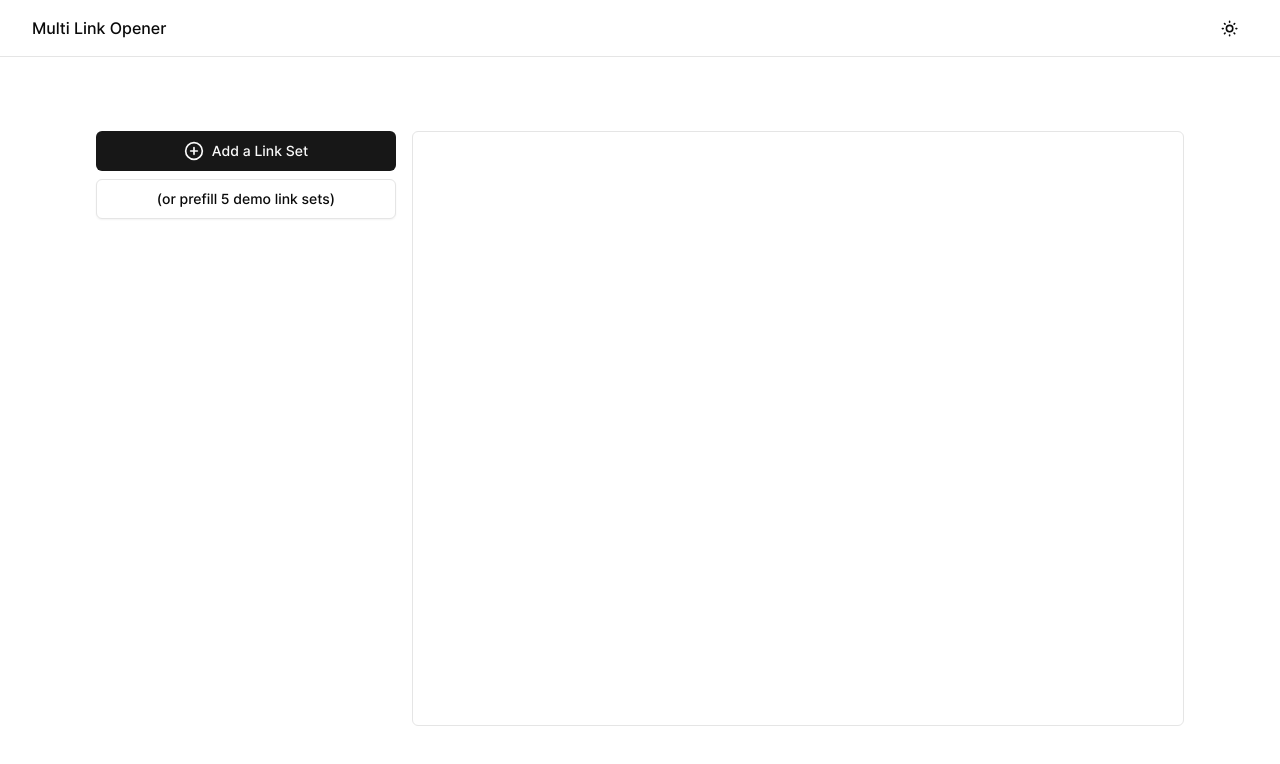
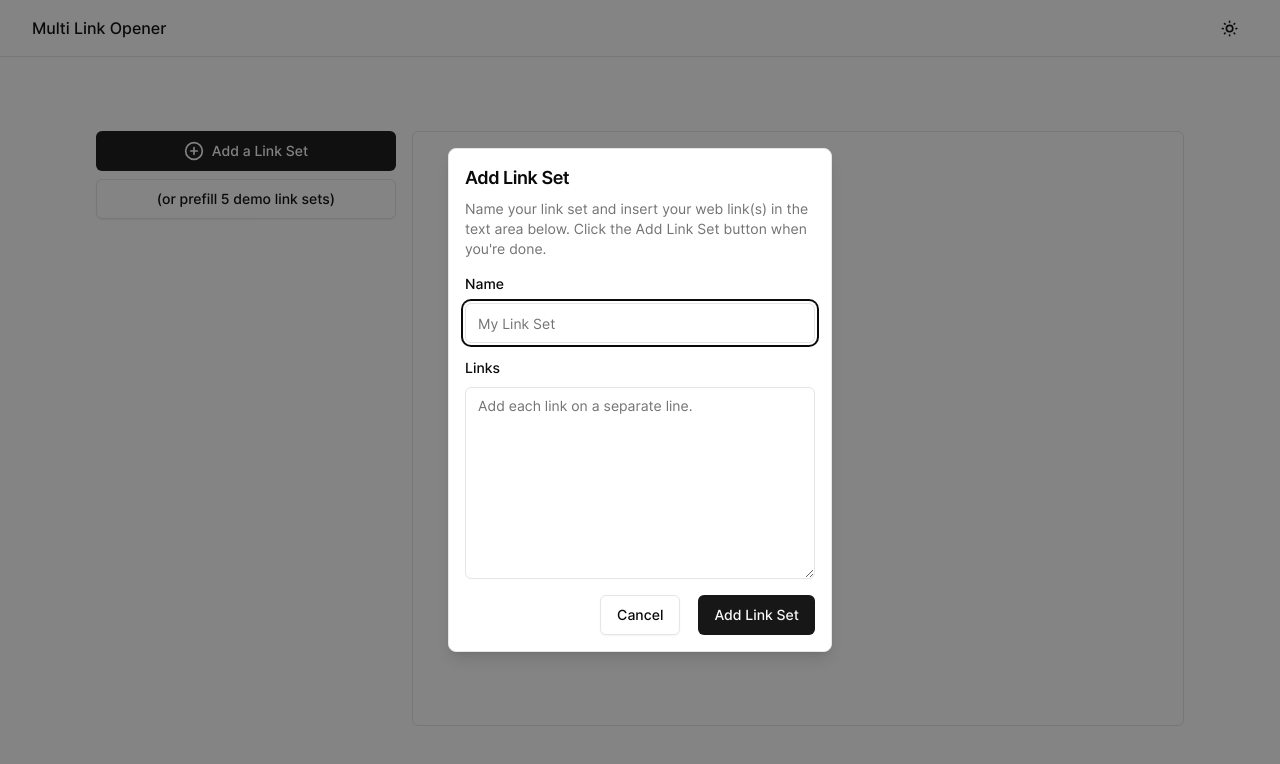
Before and after one commit to aakindel/multi-link-opener, a Next.js app: page / in a window 1280 px wide. Both pictures are taken after a click on the button "Add a Link Set". Shown: the top 764 px of the page. Built offline with nearby package versions, Linux system fonts and the light colour scheme.

Commit message:
add functionality to create link sets

```diff
--- a/app/page.tsx
+++ b/app/page.tsx
@@ -1,19 +1,72 @@
+"use client";
+
+import LinkSetForm from "@/components/link-set-form";
 import { MainNav } from "@/components/main-nav";
 import { Button } from "@/components/ui/button";
+import {
+  Dialog,
+  DialogContent,
+  DialogDescription,
+  DialogFooter,
+  DialogHeader,
+  DialogTitle,
+  DialogTrigger,
+} from "@/components/ui/dialog";
 import { PlusCircleIcon } from "lucide-react";
 import type { NextPage } from "next";
+import { useRef, useState } from "react";
 
 const Home: NextPage = () => {
+  const addLinkSetFormRef = useRef<HTMLFormElement>(null);
+  const [showAddLinkSetDialog, setShowAddLinkSetDialog] = useState(false);
+
   return (
     <div className="mx-auto min-h-screen w-full">
       <MainNav />
       <div className="mx-auto flex h-[calc(100vh-57px)] w-full max-w-6xl items-center px-4 pt-0 sm:px-8">
         <div className="flex h-[80%] w-full gap-4">
           <div className="flex h-full w-[300px] shrink-0 flex-col gap-2">
-            <Button className="gap-2">
-              <PlusCircleIcon className="h-5 w-5" />
-              Add a Link Set
-            </Button>
+            <Dialog
+              open={showAddLinkSetDialog}
+              onOpenChange={setShowAddLinkSetDialog}
+            >
+              <DialogTrigger asChild>
+                <Button className="gap-2">
+                  <PlusCircleIcon className="h-5 w-5" />
+                  Add a Link Set
+                </Button>
+              </DialogTrigger>
+              <DialogContent className="w-96 gap-3 p-4">
+                <DialogHeader className="mt-1 space-y-3">
+                  <DialogTitle>Add Link Set</DialogTitle>
+                  <DialogDescription>
+                    Name your link set and insert your web link(s) in the text
+                    area below. Click the Add Link Set button when you&apos;re
+                    done.
+                  </DialogDescription>
+                </DialogHeader>
+                <div className="flex flex-col gap-2">
+                  <LinkSetForm
+                    addLinkSetFormRef={addLinkSetFormRef}
+                    closeDialog={() => setShowAddLinkSetDialog(false)}
+                  />
+                </div>
+                <DialogFooter className="mt-1 sm:space-x-2.5">
+                  <Button
+                    variant="outline"
+                    onClick={() => setShowAddLinkSetDialog(false)}
+                  >
+                    Cancel
+                  </Button>
+                  <Button
+                    type="submit"
+                    onClick={() => addLinkSetFormRef.current?.requestSubmit()}
+                  >
+                    Add Link Set
+                  </Button>
+                </DialogFooter>
+              </DialogContent>
+            </Dialog>
             <Button variant="outline">(or prefill 5 demo link sets)</Button>
           </div>
           <div className="flex h-full w-full flex-1 rounded-md border"></div>
--- /dev/null
+++ b/components/link-set-form.tsx
@@ -0,0 +1,121 @@
+"use client";
+
+import { zodResolver } from "@hookform/resolvers/zod";
+import { useForm } from "react-hook-form";
+import * as z from "zod";
+import {
+  Form,
+  FormControl,
+  FormField,
+  FormItem,
+  FormLabel,
+  FormMessage,
+} from "@/components/ui/form";
+import { Textarea } from "@/components/ui/textarea";
+import { Input } from "@/components/ui/input";
+
+// https://stackoverflow.com/a/49283749 : check if link is valid
+const isValidLink = (link: string) => {
+  try {
+    return link && Boolean(new URL(link));
+  } catch (e) {
+    return false;
+  }
+};
+
+const profileFormSchema = z.object({
+  name: z.string().min(1, { message: "Required" }),
+  // https://github.com/colinhacks/zod/issues/2684#issuecomment-1735685715 : multiline validation
+  links: z
+    .string()
+    .refine(
+      (lines) => {
+        const splittedLines = lines.split("\n");
+        const matchedLines = splittedLines.filter((line) => isValidLink(line));
+        return matchedLines.length === splittedLines.length && lines.length;
+      },
+      (lines) => {
+        const failedLines = lines
+          .split("\n")
+          .map((line, index) => {
+            return { data: line, index };
+          })
+          .filter((line) => !isValidLink(line.data))
+          .map((line) => `${line.index + 1}`);
+        return {
+          message: lines.length
+            ? `The ${
+                failedLines.length === 1 ? "link" : "links"
+              } on the following ${
+                failedLines.length === 1 ? "line is" : "lines are"
+              } invalid: ${failedLines.join(", ")}`
+            : "Required",
+        } as z.CustomErrorParams;
+      }
+    )
+    .transform((lines) => lines.split("\n")),
+});
+
+type ProfileFormValues = z.infer<typeof profileFormSchema>;
+
+export default function AddLinkSetForm({
+  addLinkSetFormRef,
+  closeDialog,
+}: {
+  addLinkSetFormRef: React.RefObject<HTMLFormElement>;
+  closeDialog: () => void;
+}) {
+  const form = useForm<ProfileFormValues>({
+    resolver: zodResolver(profileFormSchema),
+    defaultValues: {
+      name: "",
+    },
+    mode: "onChange",
+  });
+
+  function onSubmit(data: ProfileFormValues) {
+    console.log(JSON.stringify(data, null, 2));
+    closeDialog();
+  }
+
+  return (
+    <Form {...form}>
+      <form
+        ref={addLinkSetFormRef}
+        onSubmit={form.handleSubmit(onSubmit)}
+        className="w-full space-y-3"
+      >
+        <FormField
+          control={form.control}
+          name="name"
+          render={({ field }) => (
+            <FormItem>
+              <FormLabel>Name</FormLabel>
+              <FormControl>
+                <Input placeholder="My Link Set" {...field} />
+              </FormControl>
+              <FormMessage />
+            </FormItem>
+          )}
+        />
+        <FormField
+          control={form.control}
+          name="links"
+          render={({ field }) => (
+            <FormItem>
+              <FormLabel>Links</FormLabel>
+              <FormControl>
+                <Textarea
+                  placeholder="Add each link on a separate line."
+                  className="h-48 max-h-80 resize-none sm:resize-y"
+                  {...field}
+                />
+              </FormControl>
+              <FormMessage />
+            </FormItem>
+          )}
+        />
+      </form>
+    </Form>
+  );
+}
```
